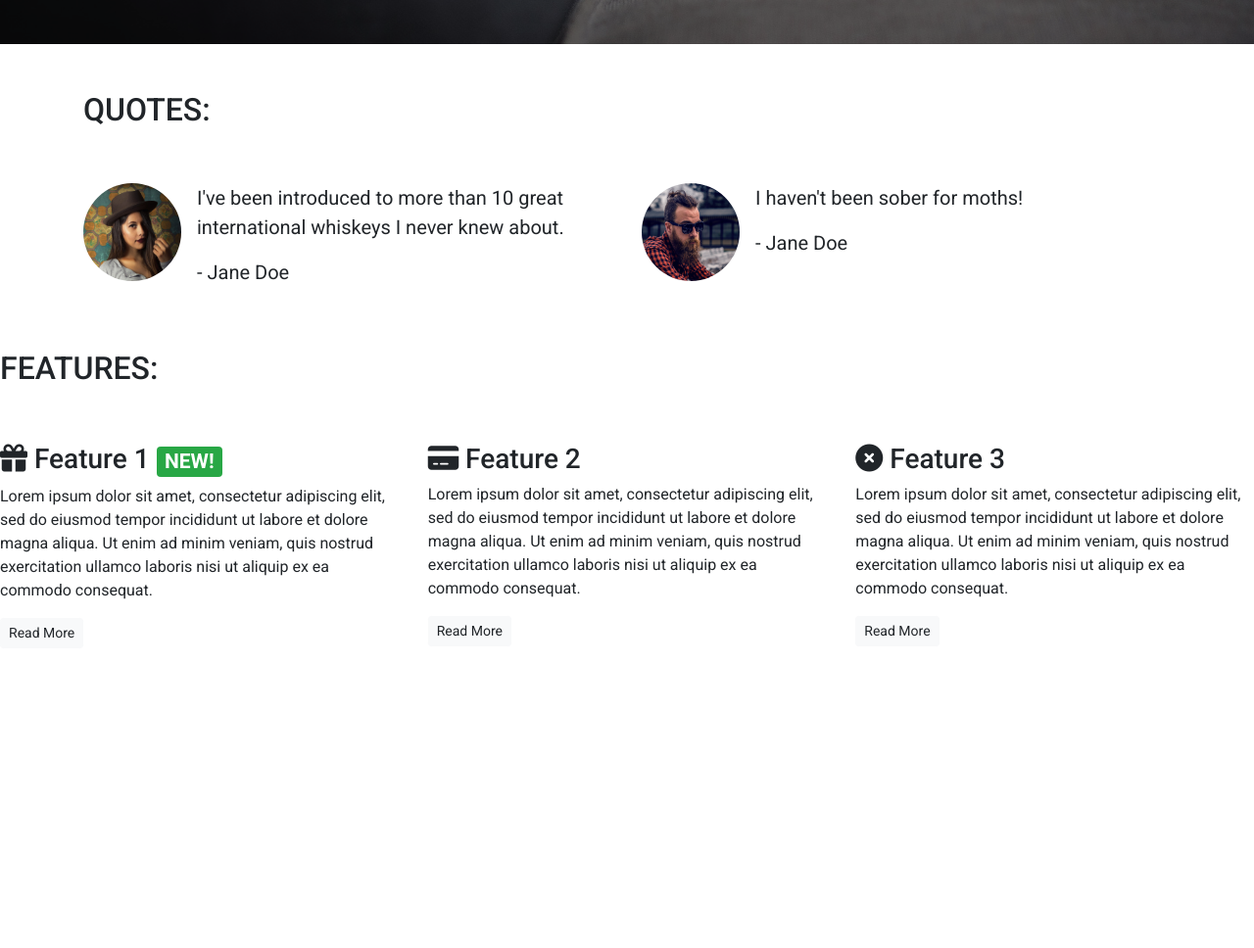
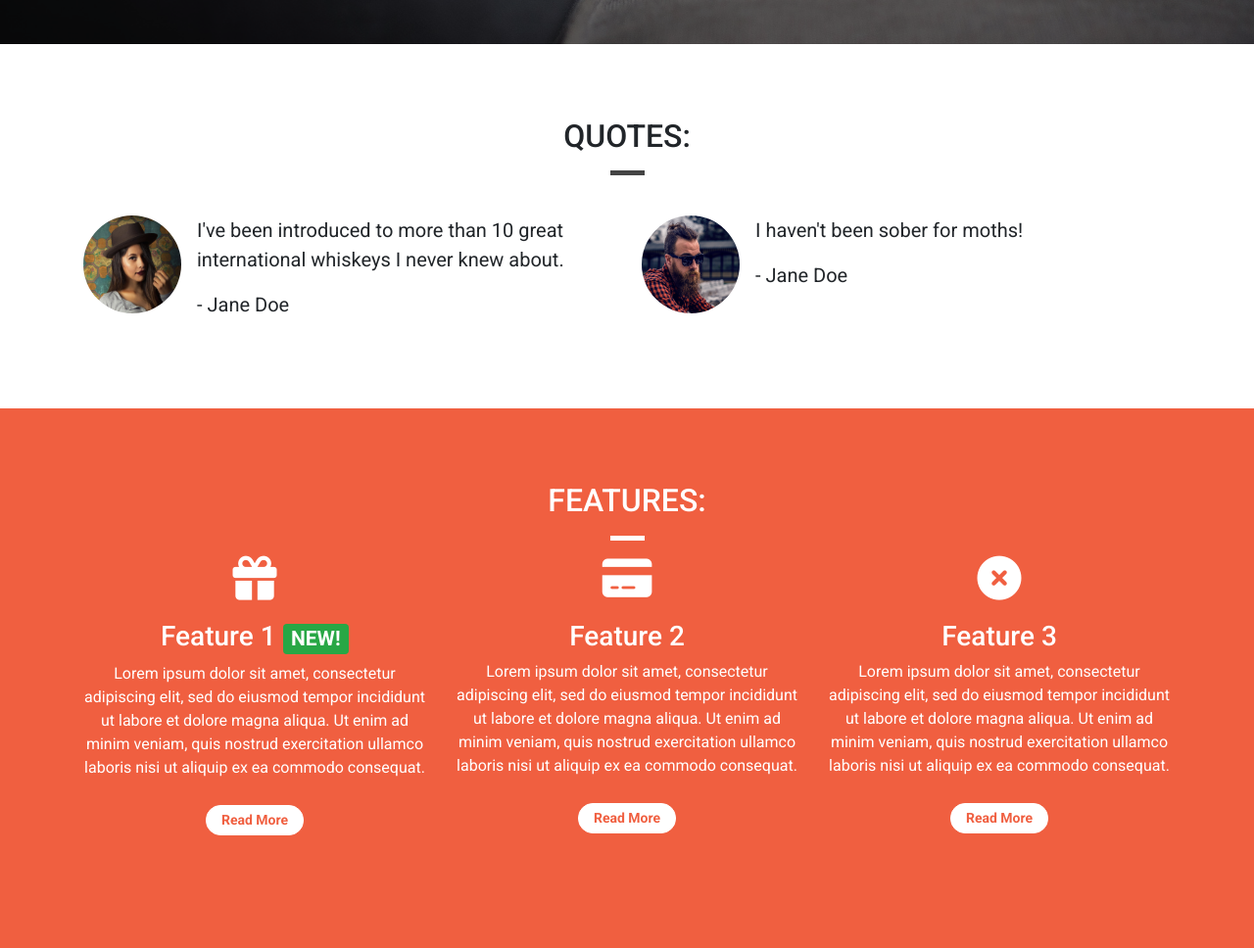
Before and after one commit to Whon1980-DL/whiskey_drop_original, a plain HTML site: page index.html in a window 1280 px wide. Shown: the part 755-1723 px from the top of the page at 98% size. Before the commit the page ends 1433 px from the top, so only its background shows below. Drawn offline with nearby package versions, Linux system fonts and the light colour scheme.

Commit message:
Add styling to quotes and feature sections

```diff
--- a/css/style.css
+++ b/css/style.css
@@ -2,8 +2,24 @@ body {
     font-family: "Roboto", serif;
 }
 
-.alert-container {
+.container-wrapper {}
 
+.container-wrapper--red {
+    background-color: #f05f40;
+    color: white;
+}
+
+.alert-container .col-12 {
+    padding-left: 0;
+    padding-right: 0;
+}
+
+.site-wide-alert {
+    border-radius: 0;
+    margin-bottom: 0;
+    padding: 5px 15px;
+    background-color: #eec802;
+    border-color: #eec802;
 }
 
 .callout-container {
@@ -39,20 +55,48 @@ body {
 
 }
 
+/* page headers */
+
+.page-header {
+    margin-bottom: 0;
+    border-bottom: 0;
+    text-align: center;
+}
+
+.page-header h2 {
+    margin-top: 0;
+}
+
+.quotes .page-header {
+    margin-bottom: 25px;
+}
+
 /* Block dividers */
 
 .block-divider {
     width: 75px;
     height: 5px;
     border: 0;
+    background-color: #444;
 }
 
 .block-divider--orange {
     background-color: #f05f40;
 }
 
+.block-divider--white {
+    background-color: white;
+}
+
 .block-divider--short {
     width: 35px;
+}
+
+/* Content containers */
+
+.content-container {
+    padding-top: 75px;
+    padding-bottom: 75px;
 }
 
 /* Navbar */
@@ -63,6 +107,7 @@ body {
     left: 0;
     padding-left: 0;
     padding-right: 0;
+    z-index: 1;
 }
 
 .navbar {
@@ -70,6 +115,18 @@ body {
     border: 0;
     width: 100%;
     background-color: rgba(0, 0, 0, 0.25);
+}
+
+.navbar .navbar-toggler {
+    border: 0;
+}
+
+.navbar-brand {
+    font-weight: bold;
+}
+
+.navbar .navbar-nav a {
+    font-weight: bold;
 }
 
 /* Jumbotron */
@@ -116,3 +173,24 @@ body {
     background-color: #df4929;
     border-color: #df4929;
 }
+
+.feature {
+    text-align: center;
+    margin-bottom: 40px;
+}
+
+.feature i {
+    margin-bottom: 20px;
+    font-size: 45px;
+    line-height: 45px;
+}
+
+.feature .btn {
+    background-color: white;
+    border-color: white;
+    border-radius: 15px;
+    min-width: 100px;
+    font-weight: bold;
+    margin-top: 10px;
+    color: #f05f40;
+}
--- a/index.html
+++ b/index.html
@@ -15,6 +15,17 @@
 
 <body>
     <div class="container-fluid navalert-container">
+        <div class="container-fluid alert-container">
+            <div class="row d-none d-sm-block">
+                <div class="col-12">
+                    <div class="site-wide-alert alert alert-warning">
+                        <strong>Sale Now On!</strong> We've got a sale on. Get a 12-month subscription for the price of
+                        6!
+                        <a href="">See here for details!</a>
+                    </div>
+                </div>
+            </div>
+        </div>
         <nav class="navbar navbar-dark navbar-expand-sm">
             <a href="/" class="navbar-brand">Whiskey Drop</a>
             <button class="navbar-toggler ml-auto" type="button" data-toggle="collapse" data-target="#navbarNavDropdown"
@@ -37,25 +48,17 @@
                             <a class="dropdown-item" href="#">American</a>
                         </div>
                     </li>
-                    <li class="nav-item mr-2 d-block d-sm-none"><a class="nav-link" href="/login">Sign In / Sign Up</a>
+                    <li class="nav-item mr-2 d-block d-sm-none"><a class="nav-link" href="/login">Sign In / Sign
+                            Up</a>
                     </li>
                 </ul>
             </div>
             <div class="d-none d-md-block">
                 <p class="navbar-text my-auto mr-2"><i>Great whiskey delivered to your door!</i></p>
-                <a href="/">Sign In /Sign Up</a>
+                <a href="/login" class="btn btn--cta btn--red">Sign In /Sign Up</a>
             </div>
         </nav>
     </div>
-    <!-- <div class="container alert-container">
-        <div class="row d-none d-sm-block">
-            <div class="col-12">
-                <div class="alert alert-warning">
-                    <strong>Sale Now On!</strong> We've got a sale on. Get a 12-month subscription for the price of 6!
-                    <a href="">See here for details!</a>
-                </div>
-            </div>
-        </div> -->
     <div class="container-fluid  callout-container">
         <!-- Callout -->
         <div class="opaque-overlay">&nbsp;</div>
@@ -80,11 +83,13 @@
     </div>
 
     <!-- Quotes -->
-    <div class="container quotes-container">
+    <div class="container-wrapper">
+        <div class="container quotes-container content-container">
             <section class="quotes">
                 <div class="row">
-                <div class="col-12 my-5">
+                    <div class="col-12 page-header">
                         <h2 class="text-uppercase">Quotes:</h2>
+                        <hr class="block-divider block-divider--short">
                     </div>
                 </div>
                 <div class="row">
@@ -96,7 +101,8 @@
                             </div>
                             <div class="media-body">
                                 <blockquote class="blockquote">
-                                <p>I've been introduced to more than 10 great international whiskeys I never knew about.
+                                    <p>I've been introduced to more than 10 great international whiskeys I never knew
+                                        about.
                                     </p>
                                     <p>- Jane Doe</p>
                                 </blockquote>
@@ -106,7 +112,8 @@
                     <div class="col-12 col-md-6">
                         <div class="media">
                             <div class="d-none d-sm-block">
-                            <img src="images/guy-image.png" alt="" class="rounded-circle mr-3" height="100" width="100">
+                                <img src="images/guy-image.png" alt="" class="rounded-circle mr-3" height="100"
+                                    width="100">
                             </div>
                             <div class="media-body">
                                 <blockquote class="blockquote">
@@ -118,50 +125,60 @@
                     </div>
                 </div>
             </section>
+        </div>
+    </div>
     <!-- /.quotes -->
-    </div>
 
     <!-- Features -->
-    <div class="features-container">
+    <div class="container-wrapper container-wrapper--red">
+        <div class="container features-container content-container">
             <section class="features">
                 <div class="row">
-                <div class="col-12 my-5">
+                    <div class="col-12 page-header">
                         <h2 class="text-uppercase">Features:</h2>
+                        <hr class="block-divider block-divider--short block-divider--white">
                     </div>
                 </div>
                 <div class="row">
                     <div class="col-12 col-md-6 col-lg-4">
                         <div class="feature">
-                        <h3><i class="fa-solid fa-gift d-none d-sm-inline"></i> Feature 1 <span
+                            <h3><i class="fa-solid fa-gift d-none d-sm-block"></i> Feature 1 <span
                                     class="badge badge-success">NEW!</span></h3>
-                        <p>Lorem ipsum dolor sit amet, consectetur adipiscing elit, sed do eiusmod tempor incididunt ut
-                            labore et dolore magna aliqua. Ut enim ad minim veniam, quis nostrud exercitation ullamco
+                            <p>Lorem ipsum dolor sit amet, consectetur adipiscing elit, sed do eiusmod tempor incididunt
+                                ut
+                                labore et dolore magna aliqua. Ut enim ad minim veniam, quis nostrud exercitation
+                                ullamco
                                 laboris nisi ut aliquip ex ea commodo consequat.</p>
                             <p><a class="btn btn-sm btn-light" href="">Read More</a></p>
                         </div>
                     </div>
                     <div class="col-12 col-md-6 col-lg-4">
                         <div class="feature">
-                        <h3><i class="fa-solid fa-credit-card d-none d-sm-inline"></i> Feature 2</h3>
-                        <p>Lorem ipsum dolor sit amet, consectetur adipiscing elit, sed do eiusmod tempor incididunt ut
-                            labore et dolore magna aliqua. Ut enim ad minim veniam, quis nostrud exercitation ullamco
+                            <h3><i class="fa-solid fa-credit-card d-none d-sm-block"></i> Feature 2</h3>
+                            <p>Lorem ipsum dolor sit amet, consectetur adipiscing elit, sed do eiusmod tempor incididunt
+                                ut
+                                labore et dolore magna aliqua. Ut enim ad minim veniam, quis nostrud exercitation
+                                ullamco
                                 laboris nisi ut aliquip ex ea commodo consequat.</p>
                             <p><a class="btn btn-sm btn-light" href="">Read More</a></p>
                         </div>
                     </div>
                     <div class="col-12 d-md-none d-lg-block col-lg-4">
                         <div class="feature">
-                        <h3><i class="fa-solid fa-circle-xmark d-none d-sm-inline"></i> Feature 3</h3>
-                        <p>Lorem ipsum dolor sit amet, consectetur adipiscing elit, sed do eiusmod tempor incididunt ut
-                            labore et dolore magna aliqua. Ut enim ad minim veniam, quis nostrud exercitation ullamco
+                            <h3><i class="fa-solid fa-circle-xmark d-none d-sm-block"></i> Feature 3</h3>
+                            <p>Lorem ipsum dolor sit amet, consectetur adipiscing elit, sed do eiusmod tempor incididunt
+                                ut
+                                labore et dolore magna aliqua. Ut enim ad minim veniam, quis nostrud exercitation
+                                ullamco
                                 laboris nisi ut aliquip ex ea commodo consequat.</p>
                             <p><a class="btn btn-sm btn-light" href="">Read More</a></p>
                         </div>
                     </div>
                 </div>
             </section>
+        </div>
+    </div>
     <!-- /.features -->
-    </div>
 
 
     <div class="modal" tabindex="-1" role="dialog" id="signUpModal">
```
Lines whose indentation alone changed are shown as unchanged.
